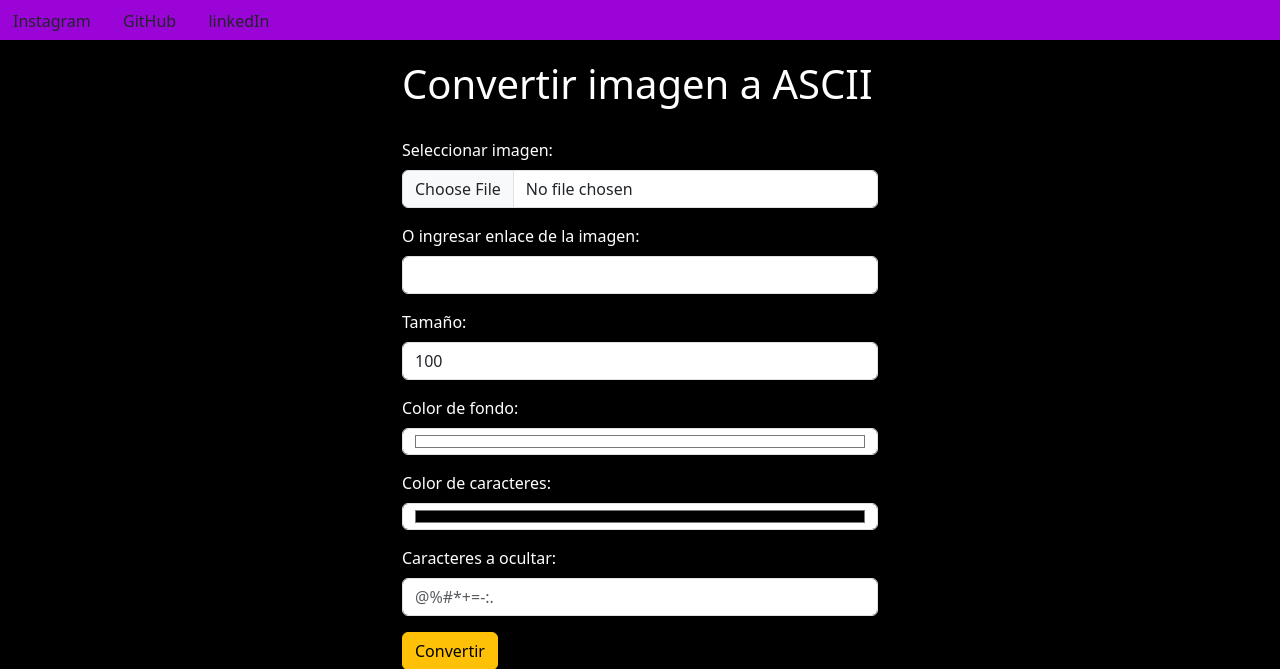
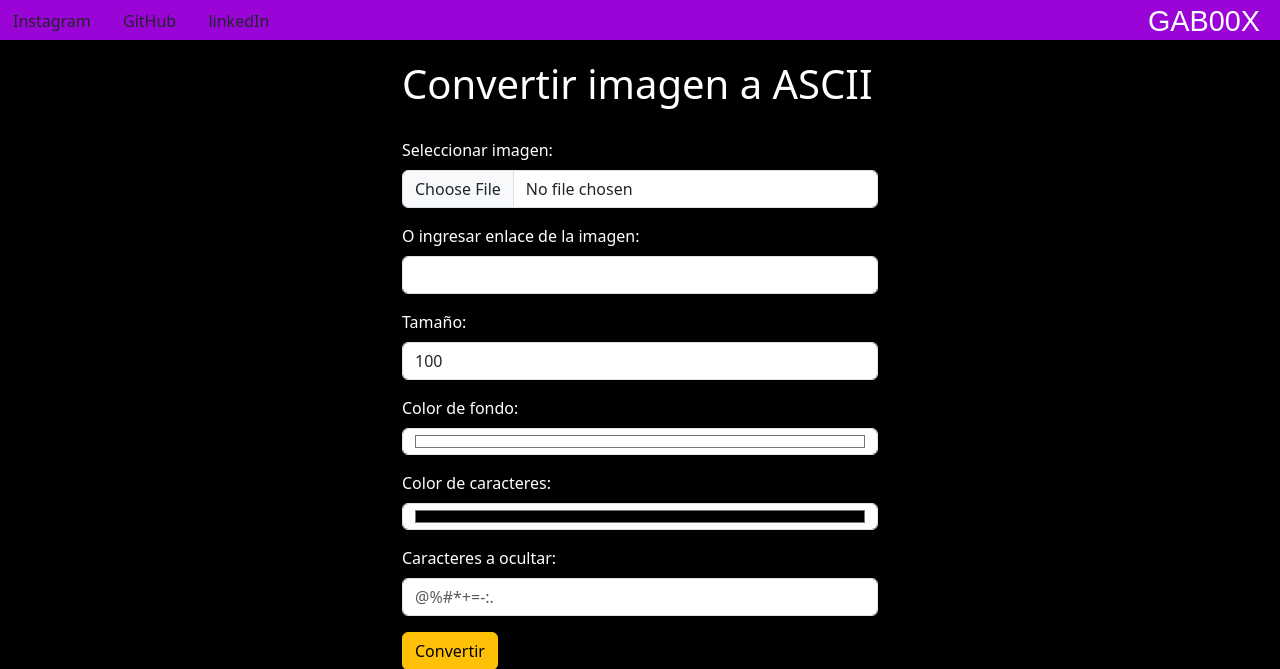
Before and after one commit to GAB00X99/ImgASCII, a Flask app: page / in a window 1280 px wide. Shown: the top 669 px of the page. Run offline with Flask 3, Linux system fonts and the light colour scheme; some libraries are stand-ins or nearby versions.

Commit message:
titulo gab00x

```diff
--- a/static/css/styles.css
+++ b/static/css/styles.css
@@ -5,6 +5,14 @@
     width: 100%;
     background-color: rgb(154, 4, 214);
     font-size: 1.5rem;
+}
+.additional-text {
+    position: absolute;
+    top: 0;
+    right: 20px;
+    color: #fff;
+    font-size: 1.8rem;
+    font-family: fantasy;
 }
 
 /* Estilos personalizados */
--- a/templates/index.html
+++ b/templates/index.html
@@ -11,7 +11,9 @@
         <a href="https://www.instagram.com/gabo_ferre/" target="_blank" class="btn contact-details"><i class="fab fa-facebook-square"></i> Instagram</a>
         <a id="profile-link" href="https://github.com/GAB00X99" target="_blank" class="btn contact-details"><i class="fab fa-github"></i> GitHub</a>
         <a href="https://www.linkedin.com/in/gabriel-ferreyra-0636b321a/" target="_blank" class="btn contact-details"><i class="fab fa-twitter"></i> linkedIn</a>
+        <span class="additional-text">GAB00X</span>
     </header>
+
 
     <div class="container">
         <h1>Convertir imagen a ASCII</h1>
```
